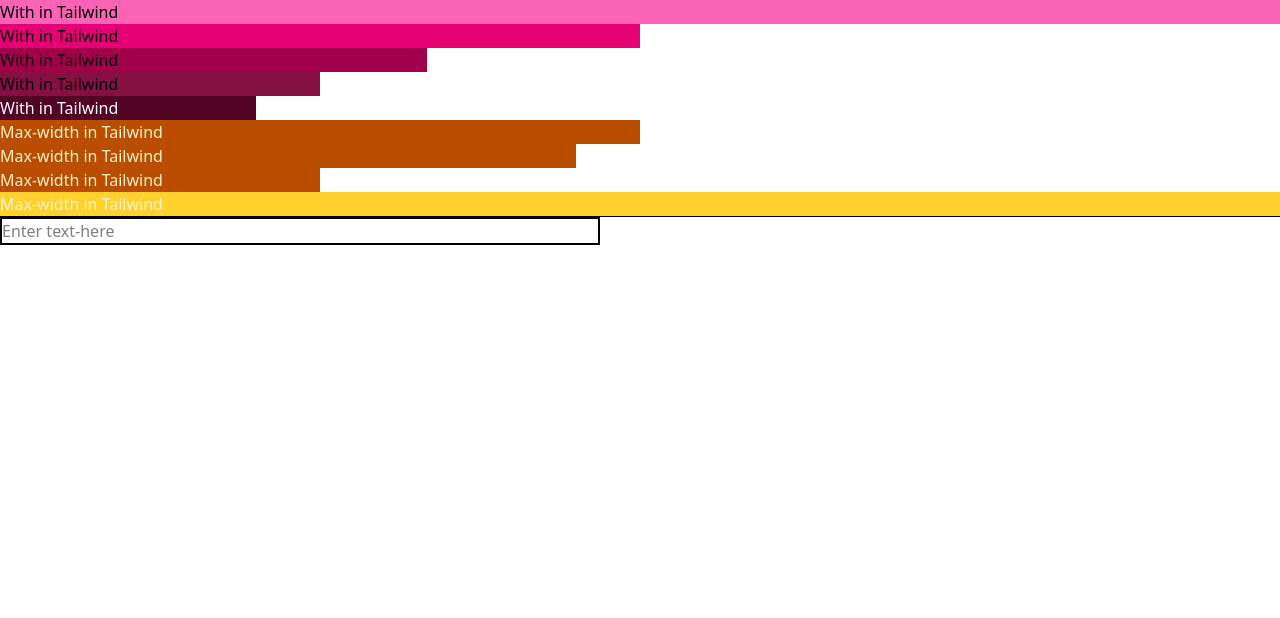
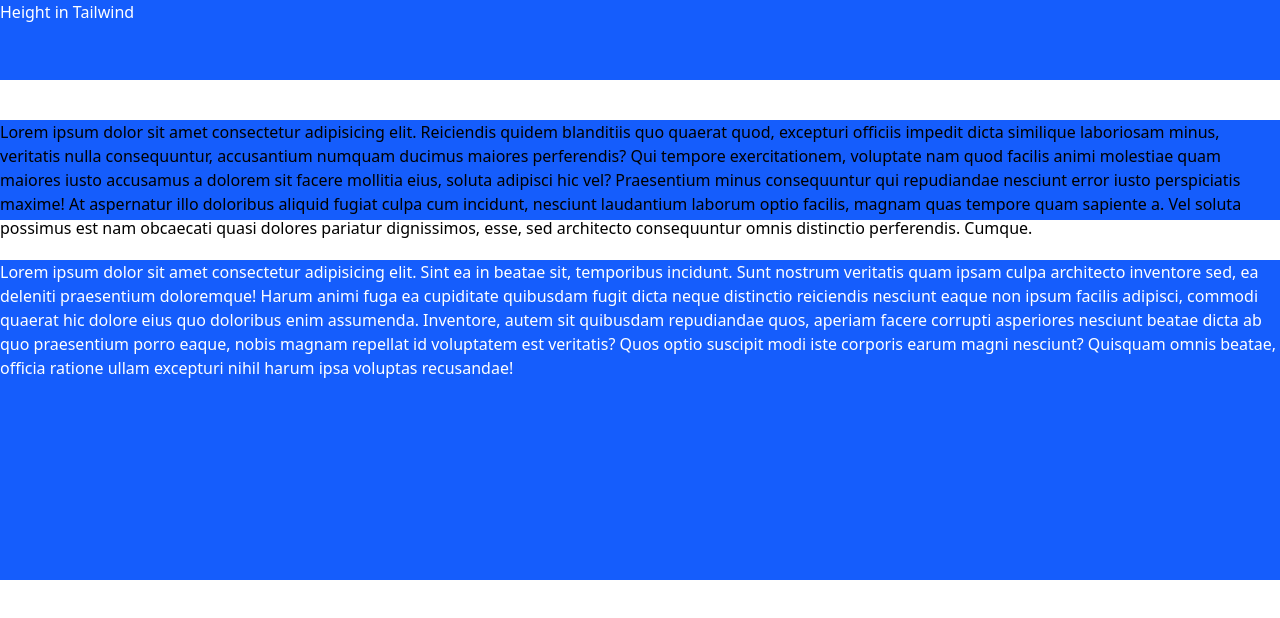
Before and after one commit to yjrajput/taildwind-css, a React (Vite) app in the folder 01-basic-css/: page / in a window 1280 px wide. Shown: the top 618 px of the page. Built offline with nearby package versions, Linux system fonts and the light colour scheme.

Commit message:
Height in tailwind

```diff
--- a/01-basic-css/src/App.jsx
+++ b/01-basic-css/src/App.jsx
@@ -1,5 +1,6 @@
 import './App.css';
 import Colors from './components/colors/Colors';
+import Height from './components/height/Height';
 import Margin from './components/margin/Margin';
 import Padding from './components/padding/Padding';
 import Width from './components/width/Width';
@@ -9,7 +10,8 @@
       {/* <Colors/> */}
       {/* <Padding/> */}
       {/* <Margin/> */}
-      <Width/>
+      {/* <Width/> */}
+      <Height/>
     </div>
   )
 }
--- /dev/null
+++ b/01-basic-css/src/components/height/Height.jsx
@@ -0,0 +1,13 @@
+import React from 'react'
+
+const Height = () => {
+  return (
+    <div>
+        <div className='bg-blue-600 text-white h-20 mb-10'>Height in Tailwind</div>
+        <div className='bg-blue-600  h-[100px] mb-10'>Lorem ipsum dolor sit amet consectetur adipisicing elit. Reiciendis quidem blanditiis quo quaerat quod, excepturi officiis impedit dicta similique laboriosam minus, veritatis nulla consequuntur, accusantium numquam ducimus maiores perferendis? Qui tempore exercitationem, voluptate nam quod facilis animi molestiae quam maiores iusto accusamus a dolorem sit facere mollitia eius, soluta adipisci hic vel? Praesentium minus consequuntur qui repudiandae nesciunt error iusto perspiciatis maxime! At aspernatur illo doloribus aliquid fugiat culpa cum incidunt, nesciunt laudantium laborum optio facilis, magnam quas tempore quam sapiente a. Vel soluta possimus est nam obcaecati quasi dolores pariatur dignissimos, esse, sed architecto consequuntur omnis distinctio perferendis. Cumque.</div>
+        <div className='bg-blue-600 text-white min-h-80 mb-10'>Lorem ipsum dolor sit amet consectetur adipisicing elit. Sint ea in beatae sit, temporibus incidunt. Sunt nostrum veritatis quam ipsam culpa architecto inventore sed, ea deleniti praesentium doloremque! Harum animi fuga ea cupiditate quibusdam fugit dicta neque distinctio reiciendis nesciunt eaque non ipsum facilis adipisci, commodi quaerat hic dolore eius quo doloribus enim assumenda. Inventore, autem sit quibusdam repudiandae quos, aperiam facere corrupti asperiores nesciunt beatae dicta ab quo praesentium porro eaque, nobis magnam repellat id voluptatem est veritatis? Quos optio suscipit modi iste corporis earum magni nesciunt? Quisquam omnis beatae, officia ratione ullam excepturi nihil harum ipsa voluptas recusandae!</div>
+    </div>
+  )
+}
+
+export default Height
```
